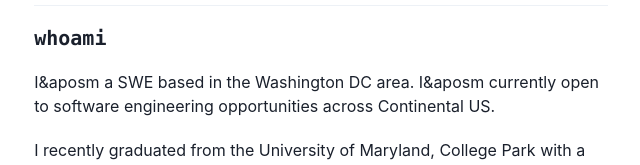
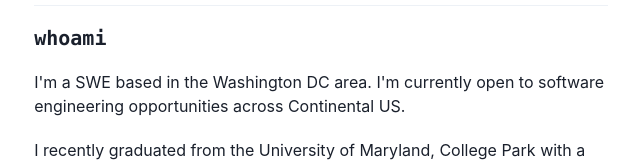
Before and after one commit to chiayolin/chiayolin.org, a Next.js app: page / in a window 1280 px wide. Shown: the part 503-668 px from the top of the page, without its empty margins (319-959 px from the left). Built offline with nearby package versions, Linux system fonts and the light colour scheme.

Commit message:
escape apos for real

```diff
--- a/src/pages/index.tsx
+++ b/src/pages/index.tsx
@@ -86,7 +86,7 @@ export default function Home({ postMeta }: {postMeta: PostMeta[]}) {
       </Heading>
 
       <Paragraph lineHeight='6'>
-        I&aposm a SWE based in the Washington DC area. I&aposm currently open to
+        I{"'"}m a SWE based in the Washington DC area. I{"'"}m currently open to
         software engineering opportunities across Continental US.
       </Paragraph>
 
```
